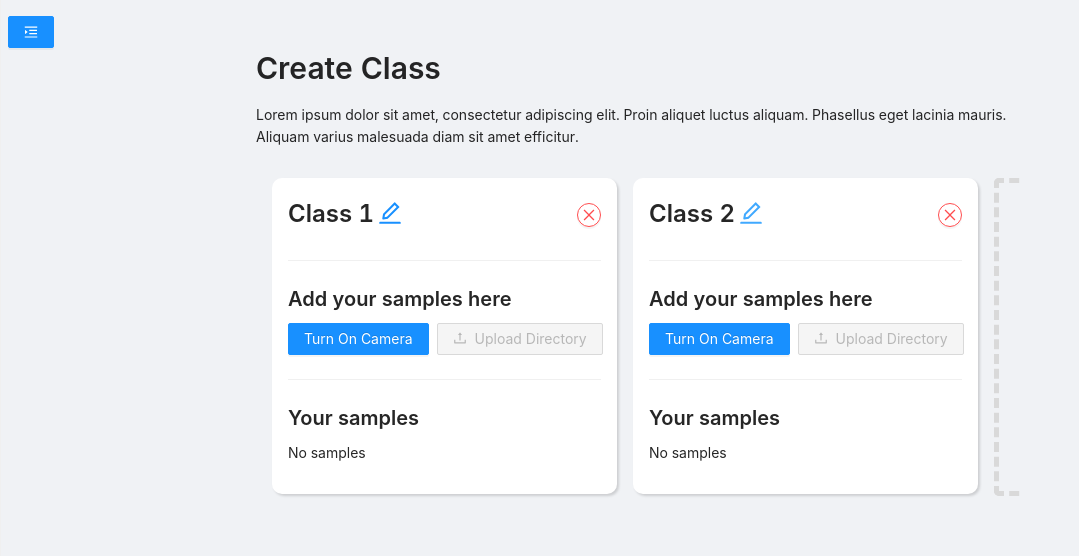
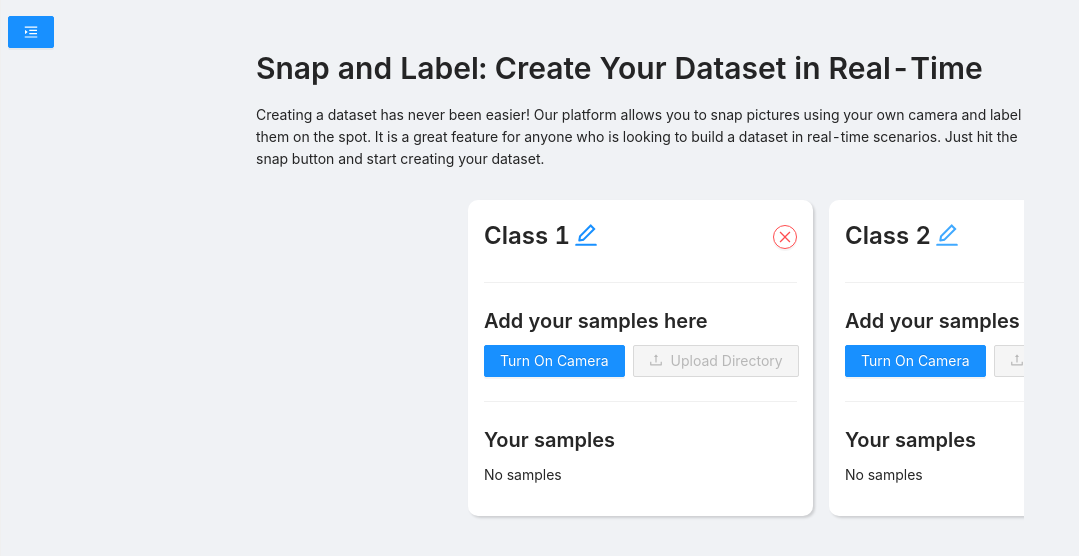
Before and after one commit to ilhamuh97/classify-ai, a React (Create React App) app: page /train in a window 1280 px wide. Shown: the top 556 px of the page, without its empty margins (0-1079 px from the left). Built offline with nearby package versions, Linux system fonts and the light colour scheme.

Commit message:
change design and change content

```diff
--- a/src/components/Home/Home.js
+++ b/src/components/Home/Home.js
@@ -8,13 +8,12 @@ const Home = () => {
     return (
         <div className={styles.home}>
             <Typography className={styles.subContent}>
-                <Title>Create Own Model</Title>
+                <Title>ClassifyAI</Title>
                 <Paragraph>
-                    Lorem ipsum dolor sit amet, consectetur adipiscing elit. Proin aliquet luctus
-                    aliquam. Phasellus eget lacinia mauris. Aliquam varius malesuada diam sit amet
-                    efficitur. Aliquam justo metus, blandit at metus sed, euismod accumsan metus.
-                    Proin iaculis tortor non tellus finibus vulputate. Aliquam fringilla metus arcu,
-                    nec porttitor risus sodales quis. Mauris egestas tempus velit non aliquet.
+                    Welcome to ClassifyAI! Create your own CNN models for image classification
+                    without coding. Our easy-to-use platform allows you to gather data, train models
+                    and test them with just a few clicks. Ideal for researchers, students and
+                    business owners. Try it now!
                 </Paragraph>
                 <div>
                     <Button type="primary">
--- a/src/components/Main/SideNav/SideNav.js
+++ b/src/components/Main/SideNav/SideNav.js
@@ -7,7 +7,7 @@ const SideNav = ({ collapsed, setCollapsed, setKey, currKey }) => {
 
     const steps = [
         {
-            title: 'Create Classes',
+            title: 'Create Your Dataset',
             description: 'Collect the dataset for 2 or more classes'
         },
         {
--- a/src/components/Sections/CreateClass/ClassesWrapper/Class/Class.module.scss
+++ b/src/components/Sections/CreateClass/ClassesWrapper/Class/Class.module.scss
@@ -3,7 +3,7 @@
     border-radius: 10px;
     padding: 1rem 1rem;
     width: 100%;
-    max-width: 400px;
+    max-width: 345px;
     min-width: 345px;
     height: -moz-fit-content;
     height: fit-content;
--- a/src/components/Sections/CreateClass/ClassesWrapper/ClassesWrapper.module.scss
+++ b/src/components/Sections/CreateClass/ClassesWrapper/ClassesWrapper.module.scss
@@ -9,6 +9,12 @@
     padding: 1rem;
     scroll-snap-type: x mandatory;
     -webkit-overflow-scrolling: touch;
+    >div:first-child{
+        margin-left: 345px;
+    }
+    >div:last-child{
+        margin-right: 345px;
+    }
     /* ===== Scrollbar CSS ===== */
 
     /* Chrome, Edge, and Safari */
@@ -48,7 +54,7 @@
         -moz-transition: all 0.3s ease;
         transition: all 0.3s ease;
         cursor: pointer;
-        scroll-snap-align: start;
+        scroll-snap-align: center;
         &:hover{
             border-color: #a7a7a7;
             color: #a7a7a7;
--- a/src/components/Sections/CreateClass/CreateClass.js
+++ b/src/components/Sections/CreateClass/CreateClass.js
@@ -29,10 +29,8 @@ const CreateClass = ({
     return (
         <div className={styles.CreateClass}>
             <SectionHeader
-                title="Create Class"
-                subTitle="Lorem ipsum dolor sit amet, consectetur adipiscing elit. Proin aliquet luctus
-                aliquam. Phasellus eget lacinia mauris. Aliquam varius malesuada diam sit amet
-                efficitur."
+                title="Snap and Label: Create Your Dataset in Real-Time"
+                subTitle="Creating a dataset has never been easier! Our platform allows you to snap pictures using your own camera and label them on the spot. It is a great feature for anyone who is looking to build a dataset in real-time scenarios. Just hit the snap button and start creating your dataset."
             />
             <ClassesWrapper
                 classConfig={classConfig}
--- a/src/components/Sections/Train/Train.js
+++ b/src/components/Sections/Train/Train.js
@@ -201,9 +201,8 @@ const Train = ({
         <div className={styles.train}>
             <Space size="small" direction="vertical" className={styles.layout}>
                 <SectionHeader
-                    title="Train Your Model"
-                    subTitle="In this section you can start to train your model. During training the
-                        model, the report of training will be recorded and visualized."
+                    title="Train and Evaluate"
+                    subTitle="In this section, you can start training your model using the dataset and configuration you have set up. You can also view the training progress, evaluation metrics such as accuracy and loss, and other results in an easy-to-understand format."
                 />
 
                 <Button
```
